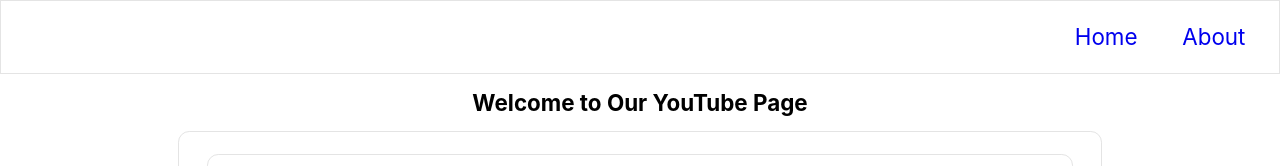
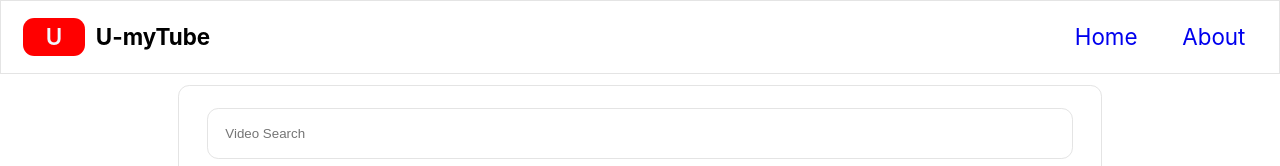
Before and after one commit to ZacchNaa/video-browser, a React (Create React App) app: page / in a window 1280 px wide. Shown: the top 166 px of the page. Built offline with nearby package versions, Linux system fonts and the light colour scheme; no server answers.

Commit message:
add logo and remove welcome title on home page

```diff
--- a/src/components/Nav/Nav.css
+++ b/src/components/Nav/Nav.css
@@ -2,6 +2,42 @@
   border: 0.1rem solid #e4e4e4;
   text-align: right;
   padding: 1rem 2rem;
+  display: -webkit-box;
+  display: -ms-flexbox;
+  display: flex;
+  -webkit-box-pack: justify;
+      -ms-flex-pack: justify;
+          justify-content: space-between;
+  -webkit-box-align: center;
+      -ms-flex-align: center;
+          align-items: center;
+}
+
+.nav .wrapLogo {
+  display: -webkit-box;
+  display: -ms-flexbox;
+  display: flex;
+  -webkit-box-pack: justify;
+      -ms-flex-pack: justify;
+          justify-content: space-between;
+  -webkit-box-align: center;
+      -ms-flex-align: center;
+          align-items: center;
+}
+
+.nav .wrapLogo .logo {
+  font-size: 2rem;
+  background-color: red;
+  color: aliceblue;
+  padding: 0.5rem 2rem;
+  border-radius: 1rem;
+  margin-right: 1rem;
+  font-weight: 600;
+}
+
+.nav h2 {
+  font-size: 2rem;
+  margin: 0;
 }
 
 .nav ul li {
--- a/src/components/Nav/Nav.js
+++ b/src/components/Nav/Nav.js
@@ -5,11 +5,13 @@
 const Nav = () => {
   return (
 		<div className="nav">
+			<div className="wrapLogo">
+				<span className="logo">U</span>
+				<h2>U-myTube</h2>
+			</div>
 			<ul>
 				<li>
-          <Link to="/">
-            Home
-          </Link>
+					<Link to="/">Home</Link>
 				</li>
 				<li>
 					<Link to="/About">About</Link>
--- a/src/components/Nav/Nav.scss
+++ b/src/components/Nav/Nav.scss
@@ -4,6 +4,27 @@
     border: 0.1rem solid $borderColor;
     text-align: right;
     padding: 1rem 2rem;
+    display: flex;
+    justify-content: space-between;
+    align-items: center;
+    .wrapLogo{
+        display: flex;
+        justify-content: space-between;
+        align-items: center;
+        .logo{
+            font-size: 2rem;
+            background-color: red;
+            color: aliceblue;
+            padding: 0.5rem 2rem;
+            border-radius: 1rem;
+            margin-right: 1rem;
+            font-weight: 600;
+        }
+    }
+    h2{
+        font-size: 2rem;
+        margin: 0;
+    }
 	ul {
 		li {
 			display: inline-block;
--- a/src/containers/Home/Home.js
+++ b/src/containers/Home/Home.js
@@ -8,33 +8,34 @@
 
 class Home extends Component {
 	// state
-  state = { videos: [], selectedVideo: null }
+	state = { videos: [], selectedVideo: null };
 
 	// handling defaults: loading some videos when the component mounts
 	componentDidMount() {
 		//make a default search
-    this.onSearchTermSubmit("reactjs")
+		this.onSearchTermSubmit("reactjs");
 	}
 
 	// handlers
 	onSearchTermSubmit = async (searchTerm) => {
-    const response = await youtube.get("/search", { params: { q: searchTerm } });
+		const response = await youtube.get("/search", {
+			params: { q: searchTerm },
+		});
 		this.setState({
 			videos: response.data.items,
-      selectedVideo: response.data.items[0]
+			selectedVideo: response.data.items[0],
 			// make the first video of every search, the selected video
 		});
 	};
 
-  onVideoSelect = video => {
+	onVideoSelect = (video) => {
 		// update the state with the selected video of the user
 		this.setState({ selectedVideo: video });
-  }
+	};
 	// Component Render
 	render() {
 		return (
 			<div className="home">
-				<AppTitle title="Welcome to Our YouTube Page" />
 				<SearchBar onSearchTermSubmit={this.onSearchTermSubmit} />
 				<div className="videoContent">
 					<VideoDetail video={this.state.selectedVideo} />
```
Also changed, not shown: 1 other file (tests, documents, lock files or other folders). Lines whose indentation alone changed are shown as unchanged.
